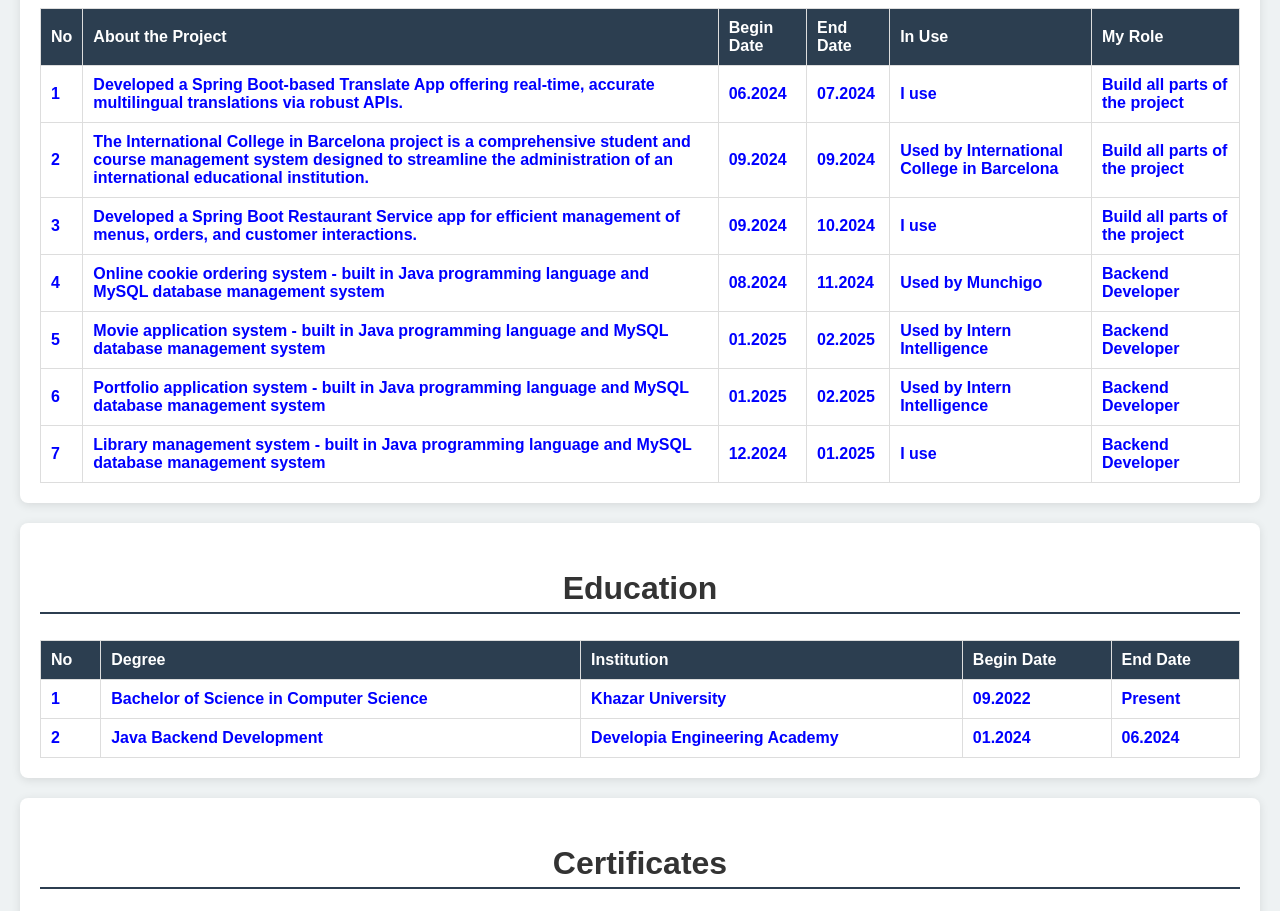
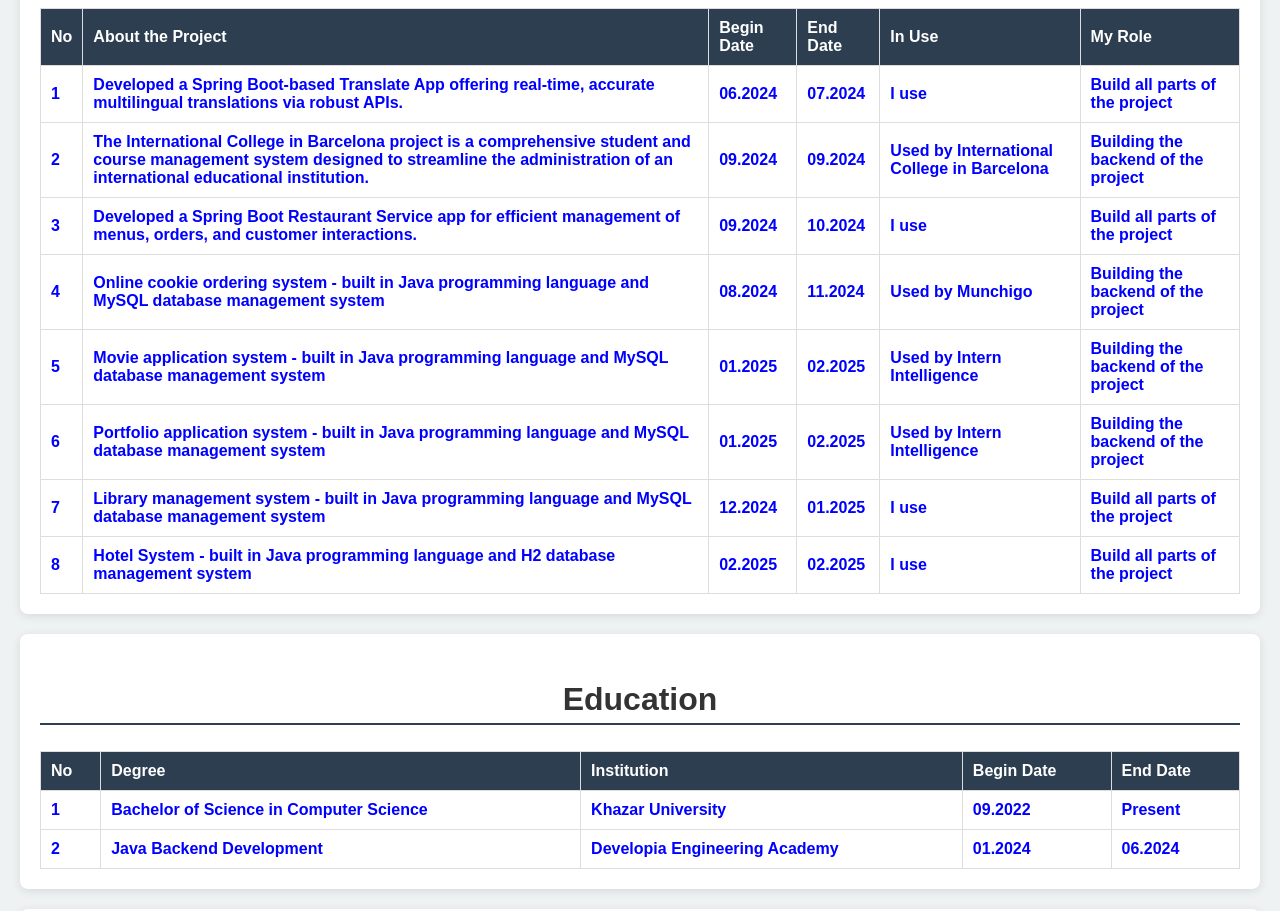
Before and after one commit to Nubarq/portfolio.github.io, a plain HTML site: page index.html in a window 1280 px wide. Shown: the part 2420-3331 px from the top of the page. Drawn offline with Linux system fonts and the light colour scheme.

Commit message:
completed

```diff
--- a/index.html
+++ b/index.html
@@ -417,7 +417,7 @@
                 <td>09.2024</td>
                 <td>09.2024</td>
                 <td>Used by International College in Barcelona</td>
-                <td>Build all parts of the project</td>
+                <td>Building the backend of the project</td>
             </tr>
             <tr>
                 <td>3</td>
@@ -434,7 +434,7 @@
                 <td>08.2024</td>
                 <td>11.2024</td>
                 <td>Used by Munchigo</td>
-                <td>Backend Developer</td>
+                <td>Building the backend of the project</td>
             </tr>
             <tr>
                 <td>5</td>
@@ -442,7 +442,7 @@
                 <td>01.2025</td>
                 <td>02.2025</td>
                 <td>Used by Intern Intelligence</td>
-                <td>Backend Developer</td>
+                <td>Building the backend of the project</td>
             </tr>
             <tr>
                 <td>6</td>
@@ -450,7 +450,7 @@
                 <td>01.2025</td>
                 <td>02.2025</td>
                 <td>Used by Intern Intelligence</td>
-                <td>Backend Developer</td>
+                <td>Building the backend of the project</td>
             </tr>
             <tr>
                 <td>7</td>
@@ -458,7 +458,15 @@
                 <td>12.2024</td>
                 <td>01.2025</td>
                 <td>I use</td>
-                <td>Backend Developer</td>
+                <td>Build all parts of the project</td>
+            </tr>
+            <tr>
+                <td>8</td>
+                <td>Hotel System - built in Java programming language and H2 database management system</td>
+                <td>02.2025</td>
+                <td>02.2025</td>
+                <td>I use</td>
+                <td>Build all parts of the project</td>
             </tr>
         </table>
     </div>
```
